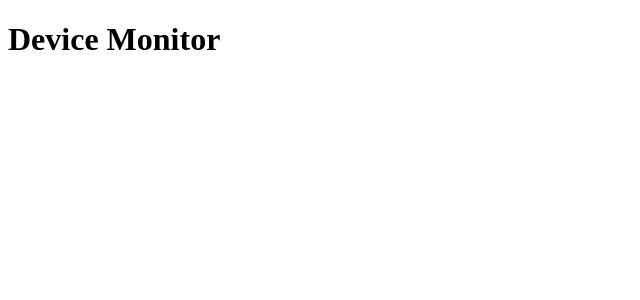
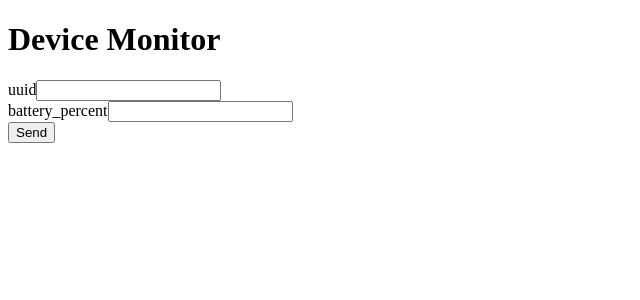
Before and after one commit to mesiarm/device-monitor-ui, a React (Vite) app: page / in a window 1280 px wide. Shown: the top 300 px of the page, without its empty margins (0-640 px from the left). Built offline with nearby package versions, Linux system fonts and the light colour scheme.

Commit message:
Add PingForm component with controlled inputs
useState drží hodnotu každého poľa. Input je controlled: value pochádza zo stavu a onChange ho aktualizuje pri každom stlačení klávesu. Formulár zatiaľ nič neodosiela (preventDefault zabráni reloadu stránky).

```diff
--- a/src/App.tsx
+++ b/src/App.tsx
@@ -1,3 +1,10 @@
+import PingForm from './components/PingForm';
+
 export default function App() {
-  return <h1>Device Monitor</h1>;
+  return (
+    <main>
+      <h1>Device Monitor</h1>
+      <PingForm />
+    </main>
+  );
 }
--- /dev/null
+++ b/src/components/PingForm.tsx
@@ -0,0 +1,32 @@
+import { useState } from 'react';
+
+export default function PingForm() {
+  const [uuid, setUuid] = useState('');
+  const [batteryPercent, setBatteryPercent] = useState('');
+
+  return (
+    <form onSubmit={(event) => event.preventDefault()} noValidate>
+      <div>
+        <label htmlFor="uuid">uuid</label>
+        <input
+          id="uuid"
+          type="text"
+          value={uuid}
+          onChange={(e) => setUuid(e.target.value)}
+        />
+      </div>
+
+      <div>
+        <label htmlFor="battery_percent">battery_percent</label>
+        <input
+          id="battery_percent"
+          type="number"
+          value={batteryPercent}
+          onChange={(e) => setBatteryPercent(e.target.value)}
+        />
+      </div>
+
+      <button type="submit">Send</button>
+    </form>
+  );
+}
```
